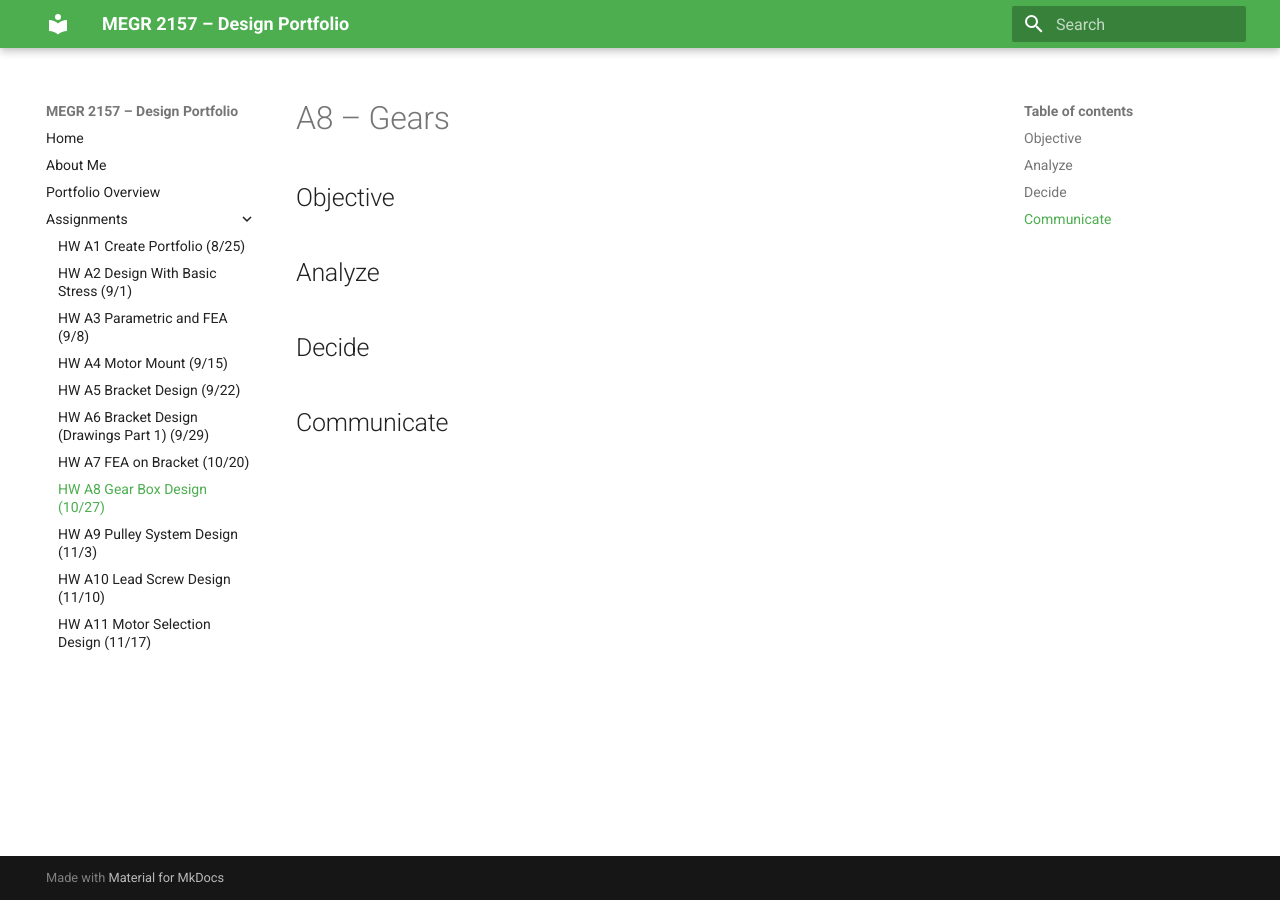
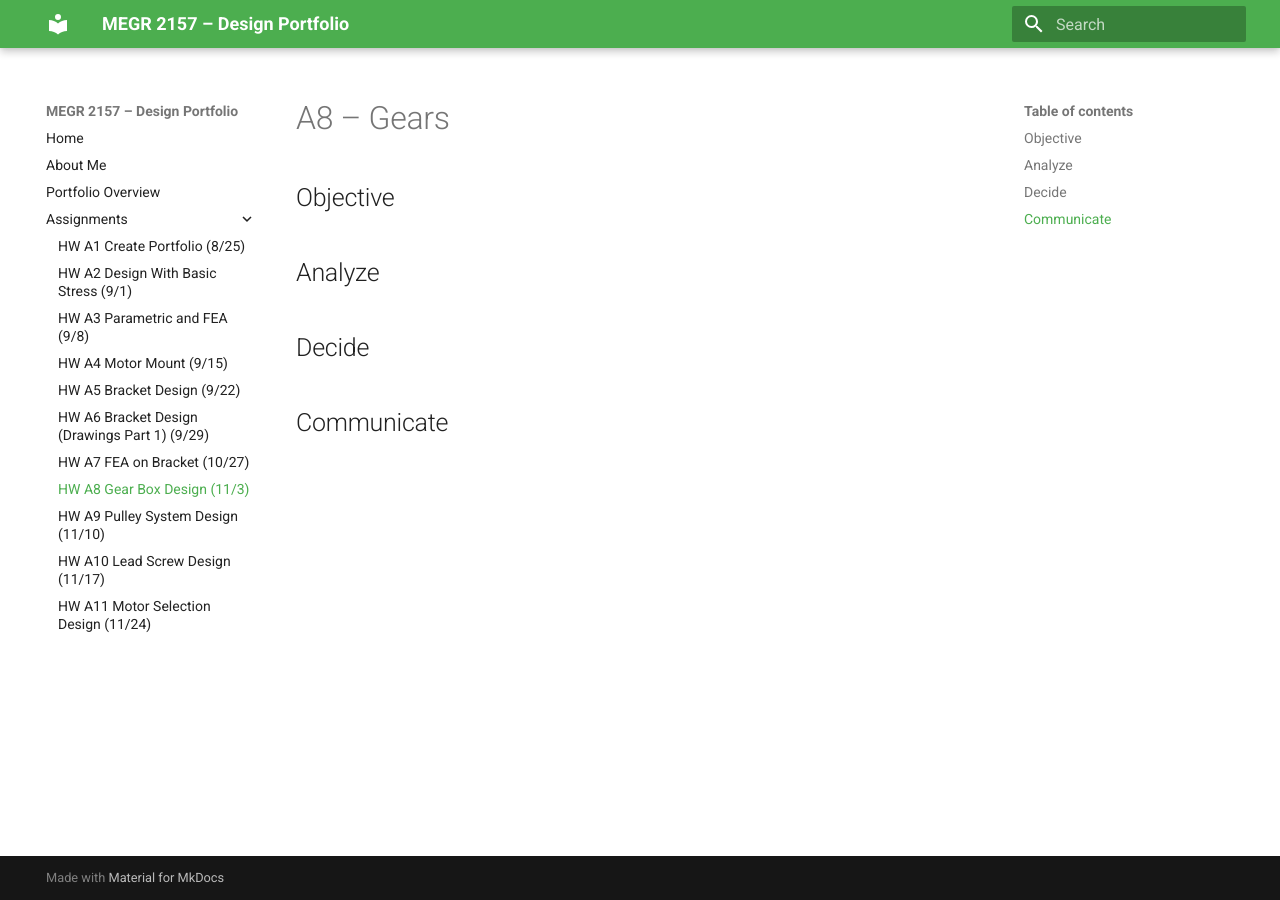
Before and after one commit to Ryants745/MEGR-2156-Design-Lab-Portfolio, an MkDocs documentation site: the page built from docs/assignments/A08/index.md, in a window 1280 px wide. Built offline with MkDocs 1.6.1 and Material for MkDocs 9.7.7, drawn with Linux system fonts in a browser that asks for light colours.

Commit message:
Update homework assignment dates in mkdocs.yml

```diff
--- a/mkdocs.yml
+++ b/mkdocs.yml
@@ -20,8 +20,8 @@ nav:
       - HW A4 Motor Mount (9/15): assignments/A04/index.md
       - HW A5 Bracket Design (9/22): assignments/A05/index.md
       - HW A6 Bracket Design (Drawings Part 1) (9/29): assignments/A06/index.md
-      - HW A7 FEA on Bracket (10/20): assignments/A07/index.md
-      - HW A8 Gear Box Design (10/27): assignments/A08/index.md
-      - HW A9 Pulley System Design (11/3): assignments/A09/index.md
-      - HW A10 Lead Screw Design (11/10): assignments/A10/index.md
-      - HW A11 Motor Selection Design (11/17): assignments/A11/index.md
+      - HW A7 FEA on Bracket (10/27): assignments/A07/index.md
+      - HW A8 Gear Box Design (11/3): assignments/A08/index.md
+      - HW A9 Pulley System Design (11/10): assignments/A09/index.md
+      - HW A10 Lead Screw Design (11/17): assignments/A10/index.md
+      - HW A11 Motor Selection Design (11/24): assignments/A11/index.md
```
